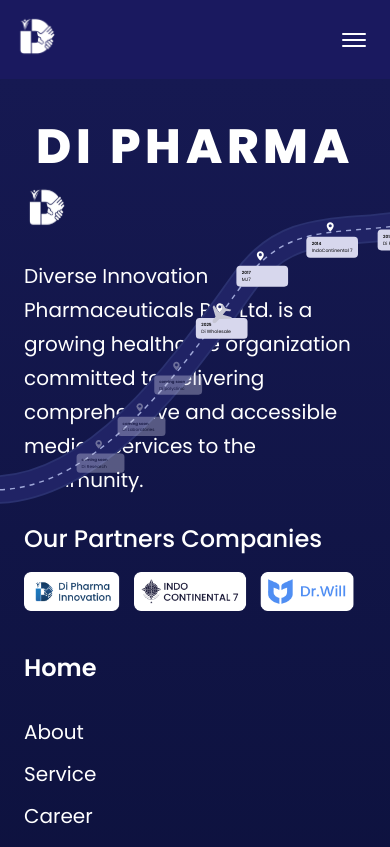
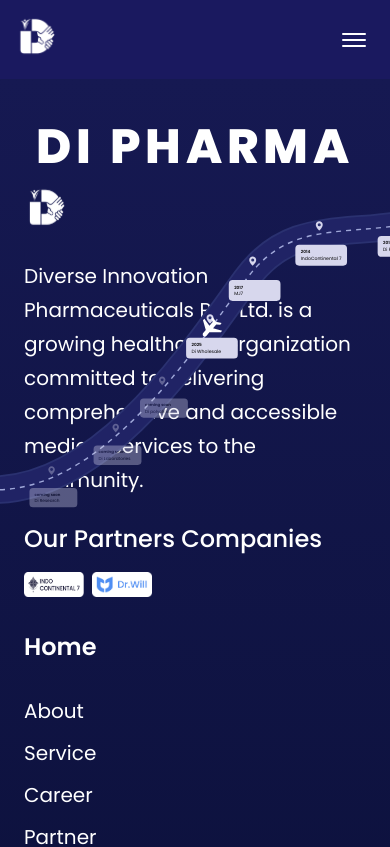
Before and after one commit to SAKTHIIIVEL/intern_manvian, a React (Vite) app: page /flight in a window 390 px wide. Shown: the top 847 px of the page. Built offline with nearby package versions, Linux system fonts and the light colour scheme.

Commit message:
flight_changes

```diff
--- a/src/components/FlightTimeline.jsx
+++ b/src/components/FlightTimeline.jsx
@@ -16,37 +16,37 @@ const pins = [
     year: "2014",
     title: "IndoContinental 7",
     align: "right",
-    position: 0.79,
+    position: 0.77,
   },
   {
     year: "2017",
     title: "MJ7",
     align: "left",
-    position: 0.65,
+    position: 0.63,
   },
   {
     year: "2025",
     title: "Di Wholesale",
     align: "left",
-    position: 0.53,
+    position: 0.50,
   },
   {
     year: "coming soon",
     title: "Di polyclinic",
     align: "right",
-    position: 0.4,
+    position: 0.36,
   },
   {
     year: "coming soon",
     title: "Di Laboratories",
     align: "right",
-    position: 0.3,
+    position: 0.24,
   },
   {
     year: "coming soon",
     title: "Di Research",
     align: "right",
-    position: 0.2,
+    position: 0.1,
   },
 ];
 
@@ -60,12 +60,12 @@ function RoadPin({ refProp, year, title }) {
       {/* PIN ICON */}
       <path
         d="M12 2C7 2 3 6 3 11c0 7 9 15 9 15s9-8 9-15c0-5-4-9-9-9z"
-        fill="#ffffff"
+        fill="#D7D7ED"
       />
       <circle cx="12" cy="11" r="4" fill="#2a3170" />
 
       {/* LABEL BELOW PIN */}
-      <g transform="translate(-50, 40)">
+      <g transform="translate(-50, 63)">
         <rect width={120 + LABEL_PADDING} height="54" rx="10" fill="#D7D7ED" />
 
         <text x={LABEL_PADDING} y="22" fontSize="11" fontWeight="600">
@@ -149,7 +149,7 @@ const MOBILE_PATH =
     });
 
     const FLIGHT_START = 1;
-    const FLIGHT_END = 0.53;
+    const FLIGHT_END = 0.50;
     const FLIGHT_DISTANCE = FLIGHT_START - FLIGHT_END;
 
     const tl = gsap.timeline({
@@ -233,7 +233,7 @@ const MOBILE_PATH =
           <svg width="56" height="56" viewBox="0 0 67 64" fill="none">
             <path
               d="M9.42954 3.59867L4.72086 8.38223L11.8028 41.9504L1.86363 52.0477C0.545617 53.3866 -0.11858 55.1351 0.0171533 56.9083C0.152887 58.6815 1.07743 60.3343 2.58741 61.5031C4.09738 62.6718 6.06908 63.2608 8.06877 63.1405C10.0685 63.0201 11.9323 62.2003 13.2504 60.8613L23.4504 50.499L61.9153 52.1852L66.3606 47.6692L36.6049 37.1353L48.0375 25.521L61.5471 27.0826L66.5167 22.034L47.3137 16.0656L38.0499 0L33.0803 5.04856L36.6508 16.7074L25.0095 28.5338L9.42954 3.59867Z"
-              fill="#c6c6d4ff"
+              fill="#ffffff"
             />
           </svg>
         </g>
--- a/src/components/Footer.css
+++ b/src/components/Footer.css
@@ -212,6 +212,15 @@
   color: white;
   font-weight: 500;
   margin-bottom: 1rem;
+}
+
+.footer-partner-list{
+  display: flex;
+  gap: 8px;
+}
+.footer-partner-list img{
+  width: 150px;
+  cursor: pointer;
 }
 
 .footer-bottom {
@@ -455,7 +464,7 @@
     margin-left: 0;
   }
   .footer-partner-list img{
-    width: 480px;
+    width: 100px;
   }
 }
 
@@ -476,7 +485,7 @@
     font-size: 20px;
   }
   .footer-partner-list img{
-    width: 380px;
+    width: 100px;
   }
 
 }
@@ -520,7 +529,7 @@
     letter-spacing: 0.3rem;
   }
   .footer-partner-list img{
-    width: 360px;
+    width: 80px;
   }
 }
 
@@ -543,7 +552,7 @@
     font-size: 20px;
   }
   .footer-partner-list img{
-    width: 330px;
+    width: 60px;
   }
 }
 
@@ -578,6 +587,6 @@
     font-size: 16px;
   }
   .footer-partner-list img{
-    width: 280px;
+    width: 60px;
   }
 }
--- a/src/components/Footer.jsx
+++ b/src/components/Footer.jsx
@@ -3,6 +3,8 @@ import logo from "../assets/logo1.svg";
 import { Link, useNavigate } from "react-router-dom";
 import { useEffect, useRef, useState } from "react";
 import partners from "../assets/brands/footer_partners.png";
+import indoPartner from "../assets/brands/idocontinental_partners.png";
+import drwill from "../assets/brands/drwill_partners.png";
 
 const Footer = () => {
   const titleRef = useRef(null);
@@ -137,7 +139,8 @@ const Footer = () => {
             <div className="footer-partner">
               <h2>Our Partners Companies</h2>
               <div className="footer-partner-list">
-                <img src={partners} alt="" />
+                <img src={indoPartner} alt="" />
+                <img src={drwill} alt="" />
               </div>
             </div>
           </div>
--- a/src/components/Home.module.css
+++ b/src/components/Home.module.css
@@ -74,6 +74,7 @@
     bottom: 70px;
     left: 125px;
     font-size: 20px;
+    z-index: 40;
 }
 
 .social span {
@@ -86,6 +87,7 @@
     margin: 0 5px;
     font-weight: 500;
     text-decoration: none;
+    cursor: pointer;
 }
 
 .networkSvg {
@@ -221,9 +223,10 @@
     }
     /* Keep bottomLeft and bottomRight side by side */
     .bottomLeft {
+        position: relative;
         left: 10px;
         max-width: 45%;
-        bottom: 100px;
+        bottom: -40px;
     }
 
     .social {
--- a/src/components/Partners.jsx
+++ b/src/components/Partners.jsx
@@ -115,7 +115,7 @@ const Partners = () => {
               <img src={mj7} alt="diPharma" className={styles.brandImage} />
             </span>
             <span className={styles.brand_pills}>
-              <img src={g7} alt="diPharma" className={styles.brandImage} />
+              <img src={g7} alt="diPharma" className={styles.g7} />
             </span>
 
             <span className={styles.brand_pills}>
@@ -187,7 +187,7 @@ const Partners = () => {
               <img src={mj7} alt="diPharma" className={styles.brandImage} />
             </span>
             <span className={styles.brand_pills}>
-              <img src={g7} alt="diPharma" className={styles.brandImage} />
+              <img src={g7} alt="diPharma" className={styles.g7} />
             </span>
           </section>
         </div>
--- a/src/components/Partners.module.css
+++ b/src/components/Partners.module.css
@@ -42,6 +42,7 @@
 .brandsWrapper {
     width: 100%;
     overflow: hidden;
+    height: 100px;
 }
 
 /* BRAND STRIP */
@@ -75,7 +76,11 @@
 }
 
 .brandImage {
-    height: 70px;
+    height: 80px;
+    opacity: 53%;
+}
+.g7{
+    height: 100px;
     opacity: 53%;
 }
 
@@ -289,6 +294,10 @@
         height: 40px;
         opacity: 53%;
     }
+    .g7{
+        height: 60px;
+        opacity: 53%;
+    }
 
     .globeContainer {
         height: 450px;
@@ -333,6 +342,10 @@
 
     .brandImage {
         height: 45px;
+        opacity: 53%;
+    }
+    .g7{
+        height: 55px;
         opacity: 53%;
     }
 
@@ -381,6 +394,10 @@
         height: 38px;
         opacity: 53%;
     }
+    .g7{
+        height: 45px;
+        opacity: 53%;
+    }
 
     .globeContainer {
         height: 250px;
--- a/src/components/ui/NetworkDiagram.css
+++ b/src/components/ui/NetworkDiagram.css
@@ -216,7 +216,7 @@ animation-fill-mode: both; /* 🔒 CRITICAL */
   background: #ffffff;
   border: none;
   border-radius: 8px;
-
+  z-index: 33;
   cursor: pointer;
 
   opacity: 0;
--- a/src/pages/ServicePage.jsx
+++ b/src/pages/ServicePage.jsx
@@ -307,7 +307,7 @@ const ServicePage = () => {
       </section>
 
       {/* Stats & Community Section */}
-      <section className="service-community-section" ref={communityRef}>
+      <section className="service-community-section" ref={communityRef} id="community">
         <div className="service-community-text">
           <p className="service-community-kicker">Our Community</p>
           <h2 className="service-community-title">
```
Also changed, not shown: src/assets/brands/drwill_partners.png (added), src/assets/brands/idocontinental_partners.png (added).
